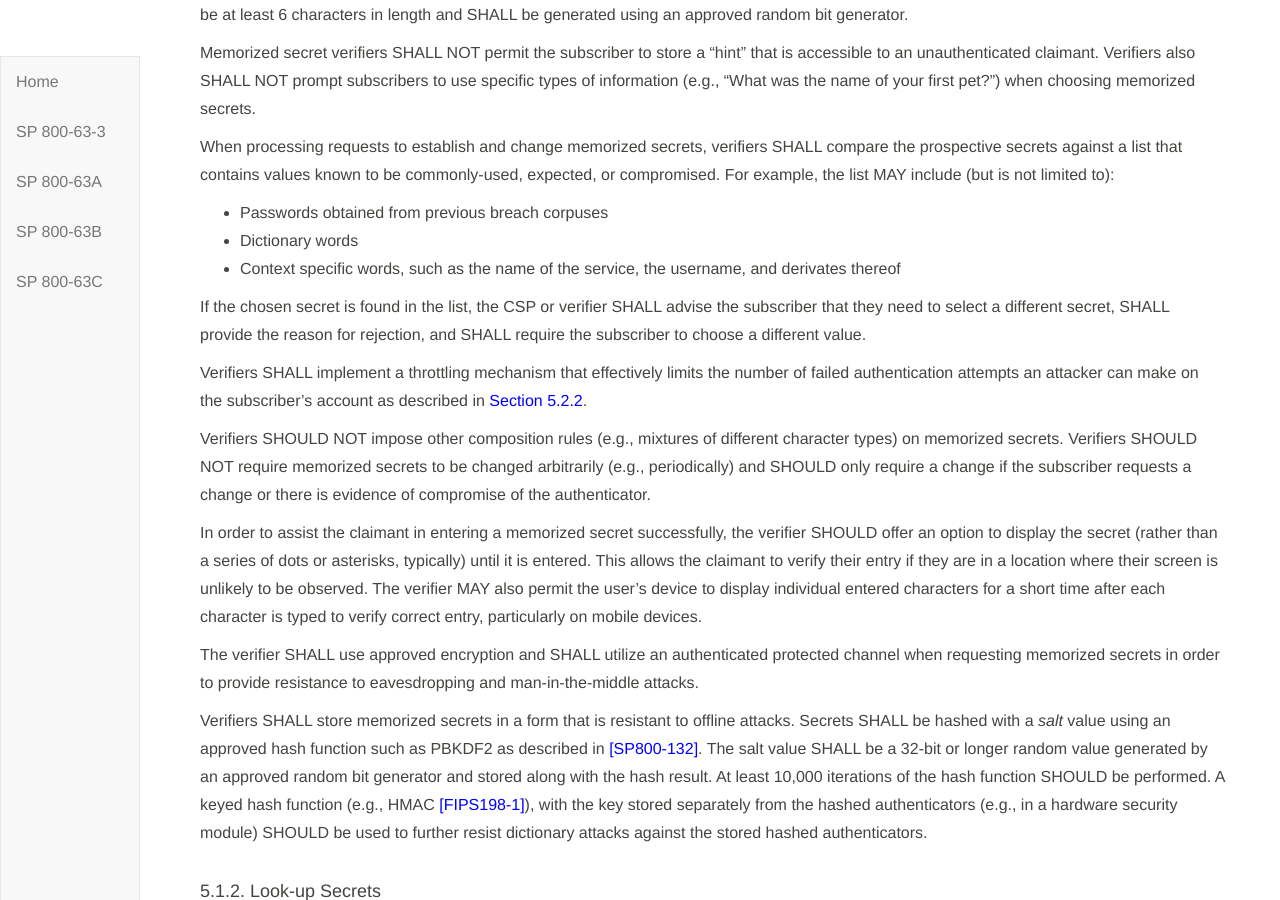
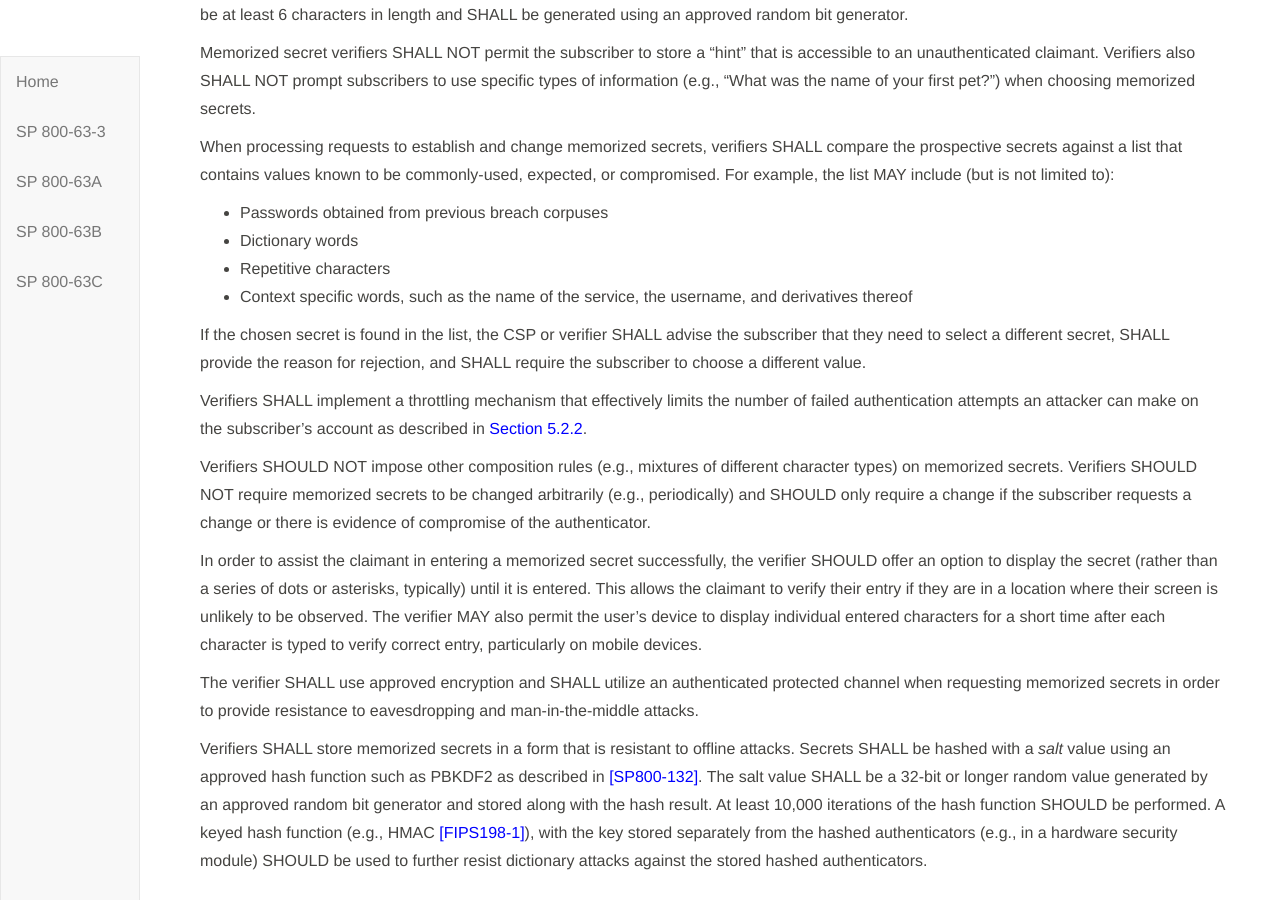
Before and after one commit to usnistgov/800-63-3, a Jekyll site: the page built from sp800-63b/sec5_authenticators.md, in a window 1280 px wide and 900 px high, scrolled down 1018 px. Built offline with Jekyll 4.4.1, drawn with Linux system fonts in a browser that asks for light colours; our own code applies the rules of GitHub Pages for plain Markdown files.

Commit message:
Added a new dictionary per Kelley D and fixed a grammar edit.

```diff
--- a/sp800-63b/sec5_authenticators.md
+++ b/sp800-63b/sec5_authenticators.md
@@ -37,7 +37,8 @@ When processing requests to establish and change memorized secrets, verifiers SH
 
 * Passwords obtained from previous breach corpuses
 * Dictionary words
-* Context specific words, such as the name of the service, the username, and derivates thereof
+* Repetitive characters
+* Context specific words, such as the name of the service, the username, and derivatives thereof
 
 If the chosen secret is found in the list, the CSP or verifier SHALL advise the subscriber that they need to select a different secret, SHALL provide the reason for rejection, and SHALL require the subscriber to choose a different value.
 
```
